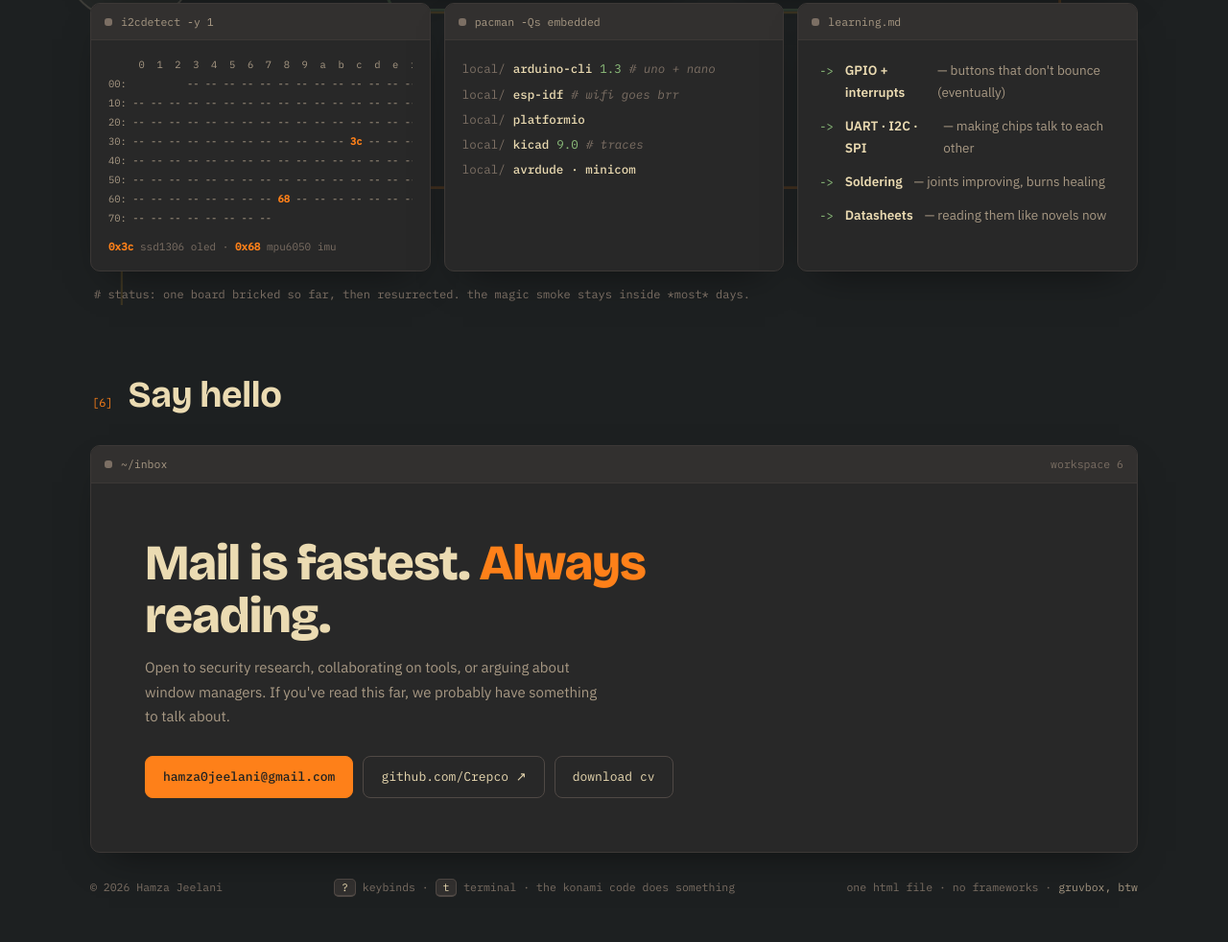
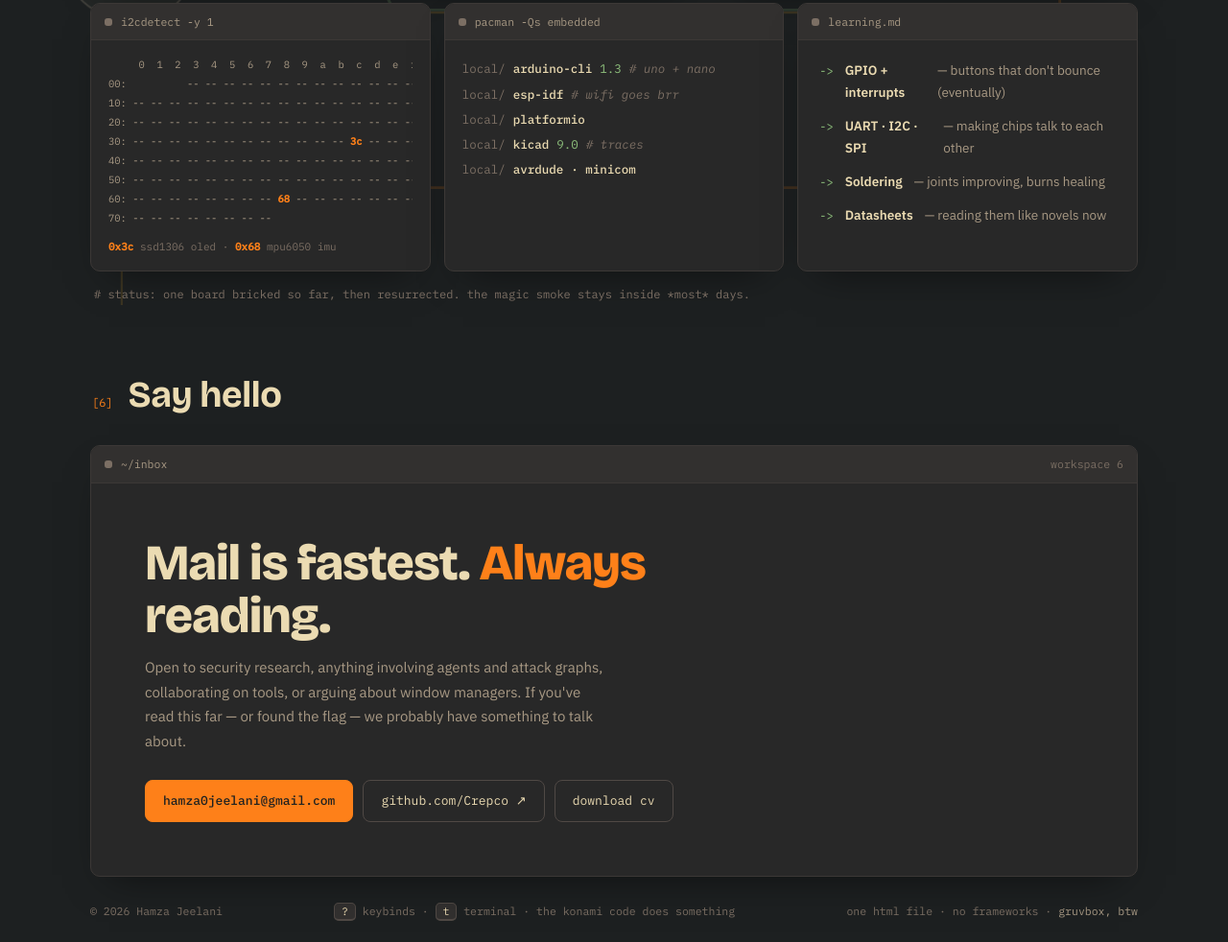
Before and after one commit to Crepco/Crepco.github.io, a plain HTML site: page index.html in a window 1280 px wide. Shown: the part 3354-4336 px from the top of the page at 96% size. Drawn offline with nearby package versions, Linux system fonts and the light colour scheme; no server answers.

Commit message:
Refresh contact copy for research collaboration

```diff
--- a/index.html
+++ b/index.html
@@ -1296,9 +1296,9 @@ section .pcb { position: absolute; inset: 0; z-index: 0; pointer-events: none; o
       <div class="pad">
         <h2>Mail is fastest. <span class="amp">Always</span> reading.</h2>
         <p>
-          Open to security research, collaborating on tools, or arguing about
-          window managers. If you've read this far, we probably have something
-          to talk about.
+          Open to security research, anything involving agents and attack graphs,
+          collaborating on tools, or arguing about window managers. If you've read
+          this far — or found the flag — we probably have something to talk about.
         </p>
         <div class="btn-row">
           <a class="btn solid" href="mailto:hamza0jeelani@gmail.com">hamza0jeelani@gmail.com</a>
```
